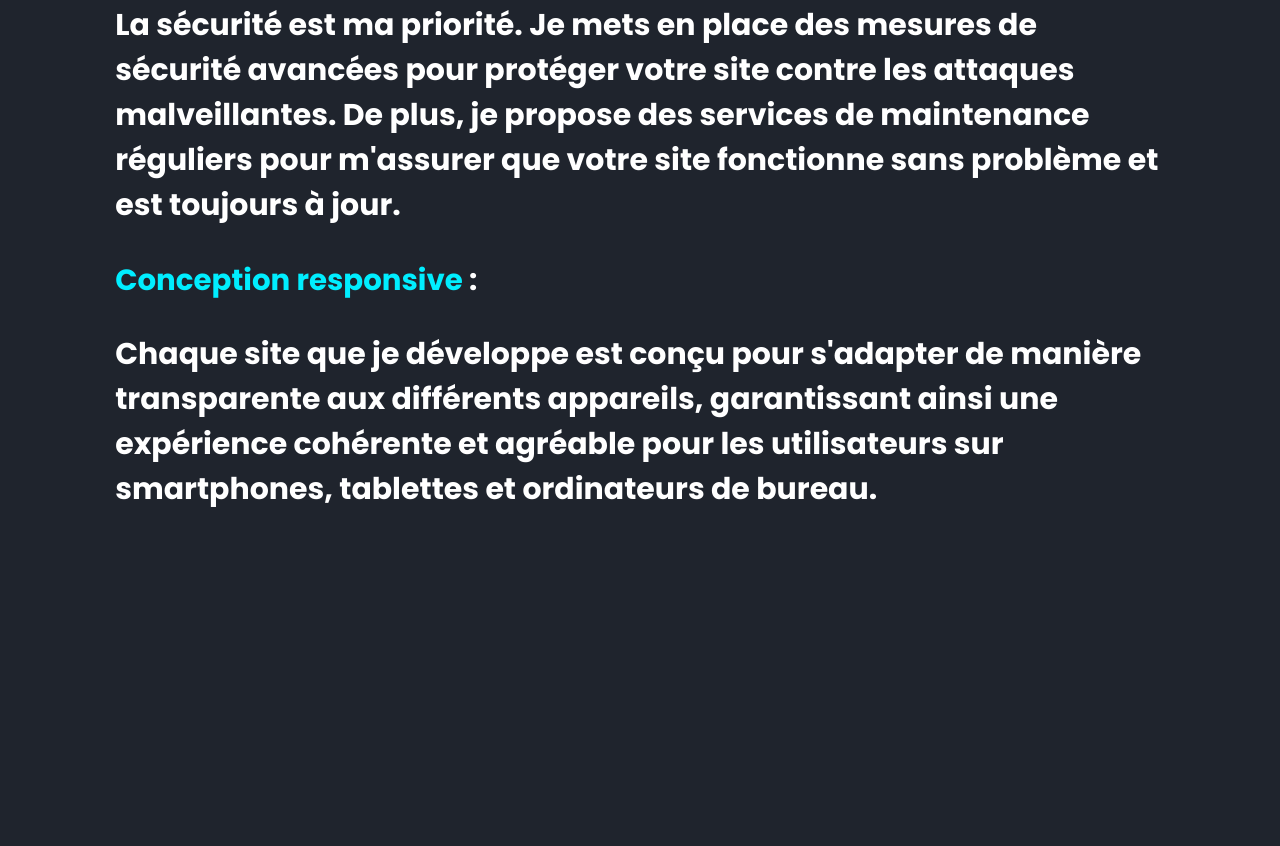
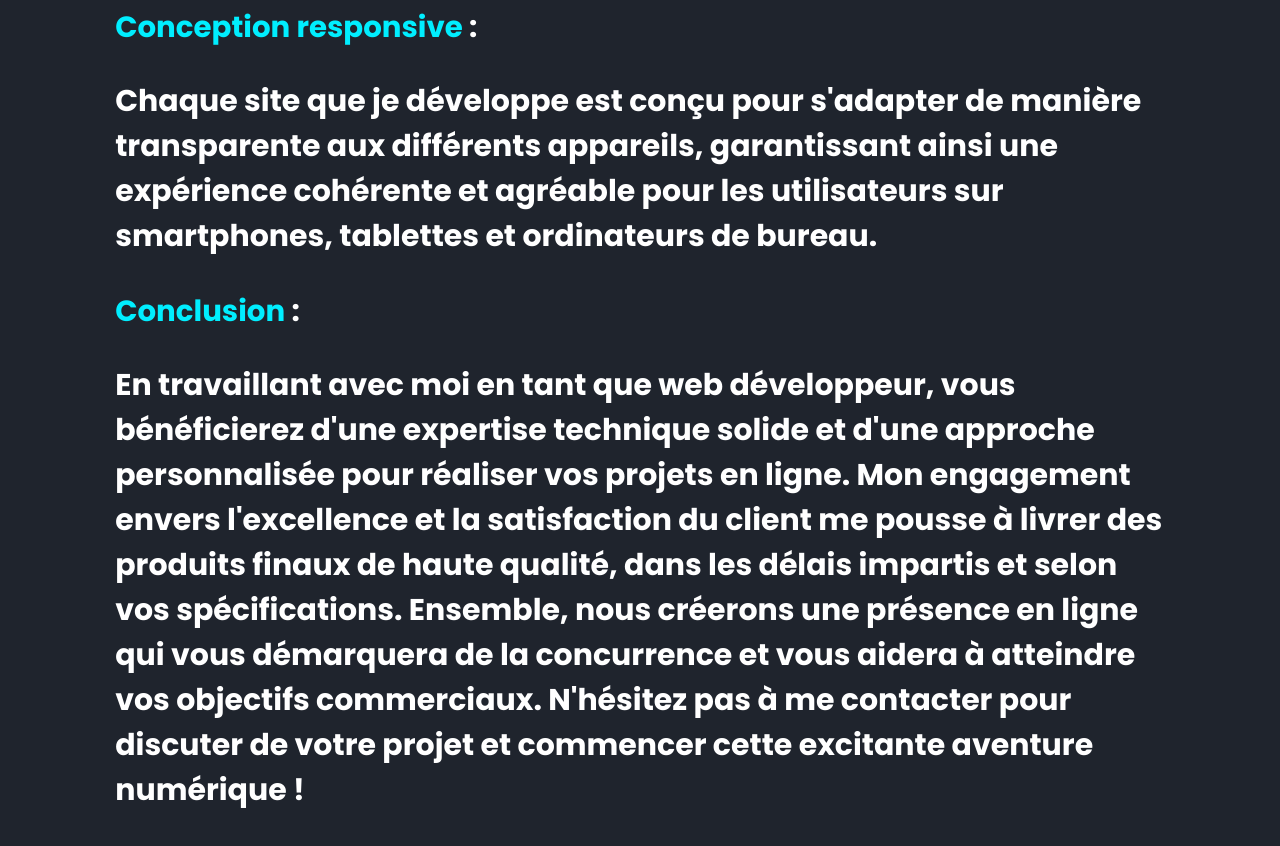
Before and after one commit to Overhaul2/Mon_PortFolio-Fomba, a plain HTML site: page services/webdev.html in a window 1280 px wide. Shown: the part 2324-3170 px from the top of the page. Before the commit the page ends 2886 px from the top, so only its background shows below. Drawn offline with Linux system fonts and the light colour scheme.

Commit message:
modiffications

```diff
--- a/services/webdev.html
+++ b/services/webdev.html
@@ -35,8 +35,8 @@
             </p>
             <!-- </div> -->
         </div>
-    </section>
-    <section class="webdev">
+
+
         <div class="webdev-content">
             <!-- <div class="webdev-layer"> -->
             <h3 class="titre"><span>Optimisation de la vitesse et des performances</span> :</h3>
@@ -52,6 +52,9 @@
             </p>
             <!-- </div> -->
         </div>
+    </section>
+    <section class="webdev">
+
 
         <div class="webdev-content">
             <!-- <div class="webdev-layer"> -->
@@ -66,8 +69,6 @@
             </p>
             <!-- </div> -->
         </div>
-    </section>
-    <section class="webdev">
         <div class="webdev-content">
             <h3 class="titre"><span>Intégration de systèmes et API</span> :</h3>
             <p>
@@ -78,7 +79,6 @@
             </p>
         </div>
         </div>
-
         <div class="webdev-content">
             <!-- <div class="webdev-layer"> -->
             <h3 class="titre"><span>Sécurité et maintenance</span> :</h3>
@@ -89,6 +89,9 @@
             </p>
             <!-- </div> -->
         </div>
+    </section>
+    <section class="webdev">
+
         <div class="webdev-content">
             <!-- <div class="webdev-layer"> -->
             <h3 class="titre"><span>Conception responsive</span> :</h3>
@@ -100,6 +103,22 @@
             <!-- </div> -->
         </div>
 
+        <div class="webdev-content">
+            <!-- <div class="webdev-layer"> -->
+            <h3 class="titre"><span>Conclusion </span> :</h3>
+            <p>
+                En travaillant avec moi en tant que web développeur,
+                vous bénéficierez d'une expertise technique solide et
+                d'une approche personnalisée pour réaliser vos projets en ligne.
+                Mon engagement envers l'excellence et la satisfaction du client
+                me pousse à livrer des produits finaux de haute qualité, dans les
+                délais impartis et selon vos spécifications. Ensemble, nous créerons
+                une présence en ligne qui vous démarquera de la concurrence et vous aidera
+                à atteindre vos objectifs commerciaux. N'hésitez pas à me contacter pour discuter
+                de votre projet et commencer cette excitante aventure numérique !
+            </p>
+            <!-- </div> -->
+        </div>
     </section>
 </body>
 
```
Also changed, not shown: css/Style.css (+17 -0 lines), index.html (+13 -2 lines), img/facebook-logo.png (added).
